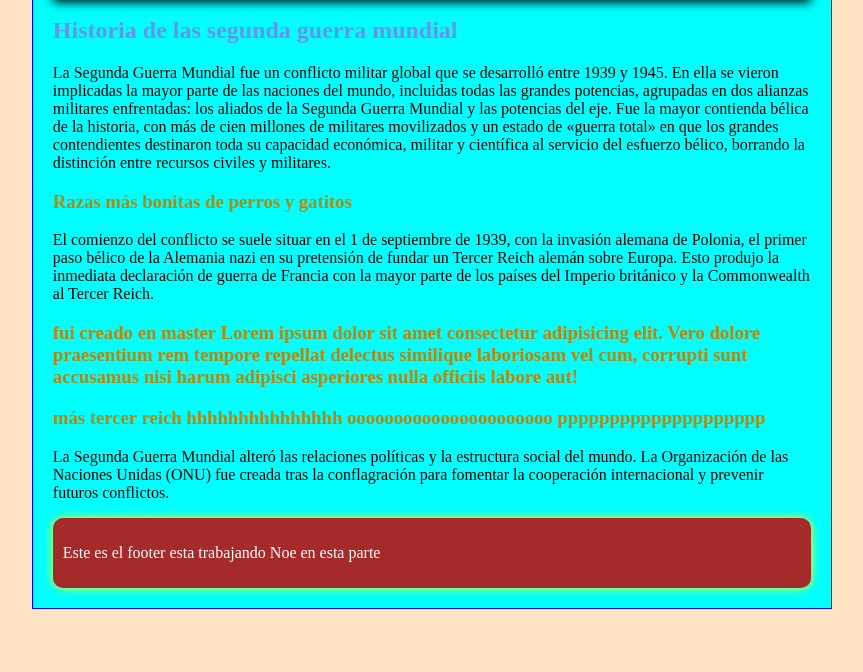
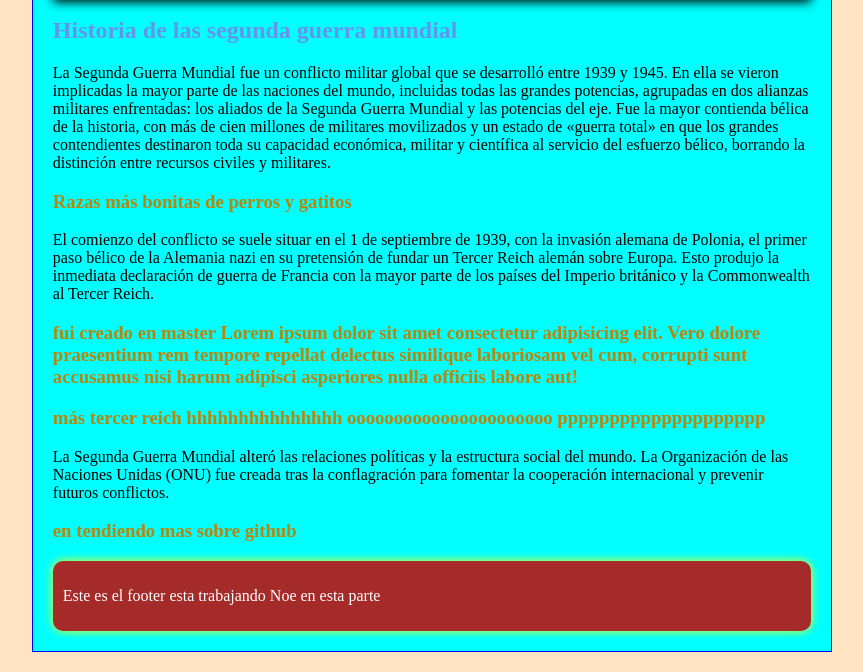
Before and after one commit to CarlosParedes1520/vincularGit, a plain HTML site: page index.html in a window 1280 px wide. Shown: the part 154-826 px from the top of the page, without its empty margins (208-1071 px from the left). Before the commit the page ends 800 px from the top, so only its background shows below. Drawn offline with Linux system fonts and the light colour scheme.

Commit message:
agrege un h3 en car

```diff
--- a/index.html
+++ b/index.html
@@ -30,6 +30,7 @@
         <p>
             La Segunda Guerra Mundial alteró las relaciones políticas y la estructura social del mundo. La Organización de las Naciones Unidas (ONU) fue creada tras la conflagración para fomentar la cooperación internacional y prevenir futuros conflictos.
         </p>
+        <h3>en tendiendo mas sobre github</h3>
         <footer>
             <p class="footer_parafo">Este es el footer esta trabajando Noe  en esta parte</p>
         </footer>
```
